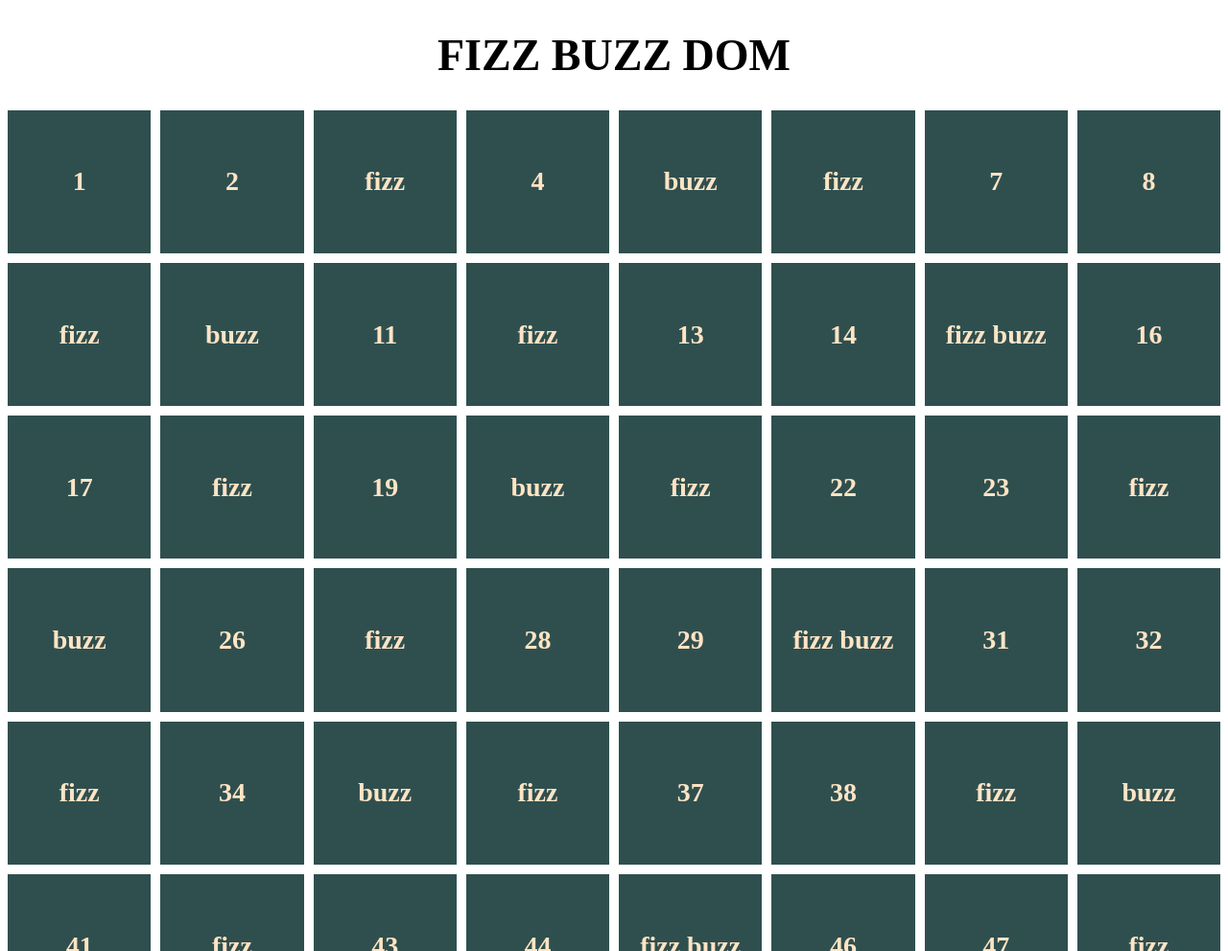
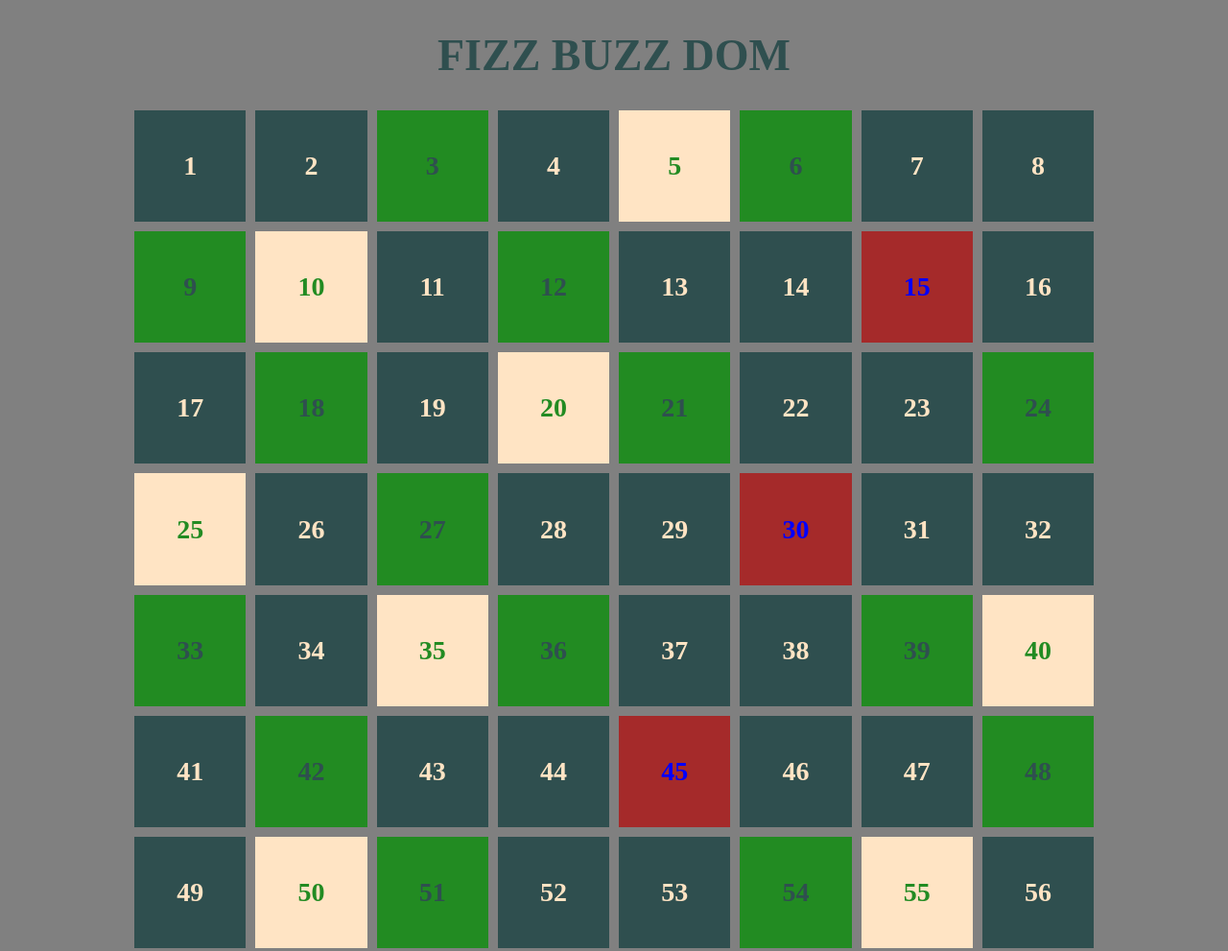
Before and after one commit to FrancescoBuonomoWork/js-fizzbuzz, a plain HTML site: page index.html in a window 1280 px wide. Shown: the top 991 px of the page at 96% size. Drawn offline with Linux system fonts and the light colour scheme.

Commit message:
add some style element

```diff
--- a/css/style.css
+++ b/css/style.css
@@ -1,7 +1,15 @@
+body {
+    background-color: grey;
+}
 .title{
     text-align: center;
     font-weight: bold;
     font-size: 46px;
+    color: darkslategray;
+}
+.container {
+    margin: 0 auto;
+    width: 1000px;
 }
 .grid {
     display: grid;
@@ -23,6 +31,12 @@
 .fizz {
     background-color: forestgreen;
     color: darkslategray;
-
-
 }
+.buzz {
+    background-color: bisque;
+    color: forestgreen;
+}
+.fizzbuzz {
+    background-color: brown;
+    color: blue;
+}
--- a/index.html
+++ b/index.html
@@ -7,8 +7,11 @@
     <link rel="stylesheet" href="./css/style.css">
 </head>
 <body>
-    <h1 class="title">FIZZ BUZZ DOM</h1>
-    <div class="grid"></div>
+    <div class="container">
+        <h1 class="title">FIZZ BUZZ DOM</h1>
+        <div class="grid"></div>
+
+    </div>
 
 
     <script src="js/main.js"></script>
--- a/js/main.js
+++ b/js/main.js
@@ -15,26 +15,33 @@ for (i = 1; i <= 100; i++){
     // const divisore5 = n % 5;
     // console.log("divisore 3", divisore3);
 
+    const boxDOMElement = document.createElement('div');
+    console.log(boxDOMElement);
+    boxDOMElement.classList.add('box');
+    boxDOMElement.innerHTML = n;
+
     if (n % 3 === 0 && n % 5 === 0) {
         n = "fizz buzz";
+        boxDOMElement.classList.add('fizzbuzz');
+
         // console.log("m-3-5",n);
     } else if (n % 3 === 0) {
         n = "fizz";
+        boxDOMElement.classList.add('fizz');
         // console.log("questo n è multiplo di 3", n);
         // console.log(n);
     } else if (n % 5 === 0) {
         n = "buzz";
+        boxDOMElement.classList.add('buzz');
         // console.log(n);
     }
     // soluzione main esercizio
     console.log(n);
 
     // bonus 1
-    const boxDOMElement = document.createElement('div');
-    console.log(boxDOMElement);
-    boxDOMElement.classList.add('box');
-    boxDOMElement.innerHTML = n;
+
     gridDOMElement.append(boxDOMElement)
 
 
+
 }
```
